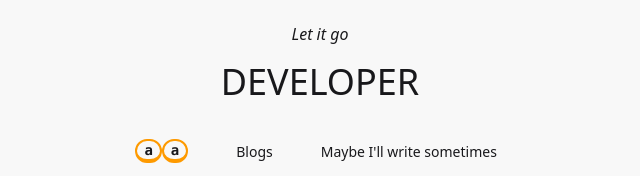
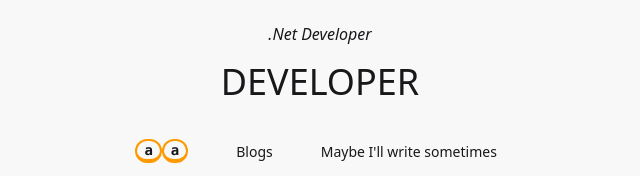
Before and after one commit to TheGreenSlash/page-static, a website: page index.html in a window 1280 px wide. Shown: the part 385-561 px from the top of the page, 320-960 px from the left. Drawn offline with nearby package versions, Linux system fonts and the light colour scheme.

Commit message:
Update index.html

```diff
--- a/index.html
+++ b/index.html
@@ -170,7 +170,7 @@
                   <div></div>
                 </div>
               </div>
-              <p class="py-4 font-extralight text-center italic">Let it go</p>
+              <p class="py-4 font-extralight text-center italic">.Net Developer</p>
               <div class="mb-5">
                 <span class="text-rotate text-4xl">
                   <span class="justify-items-center">
```
